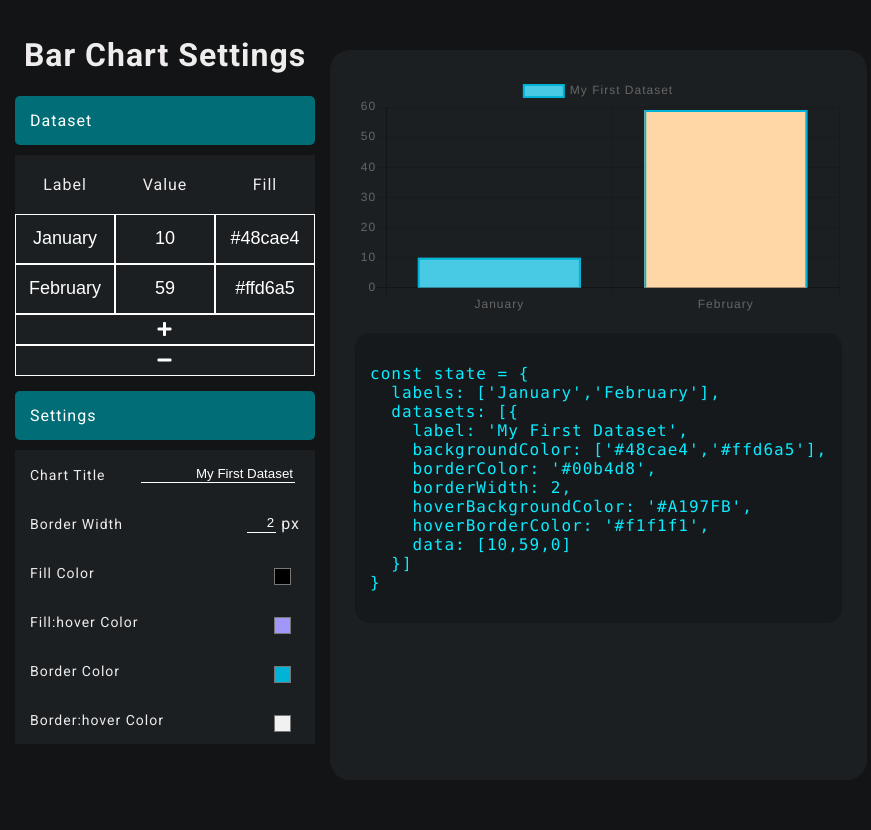
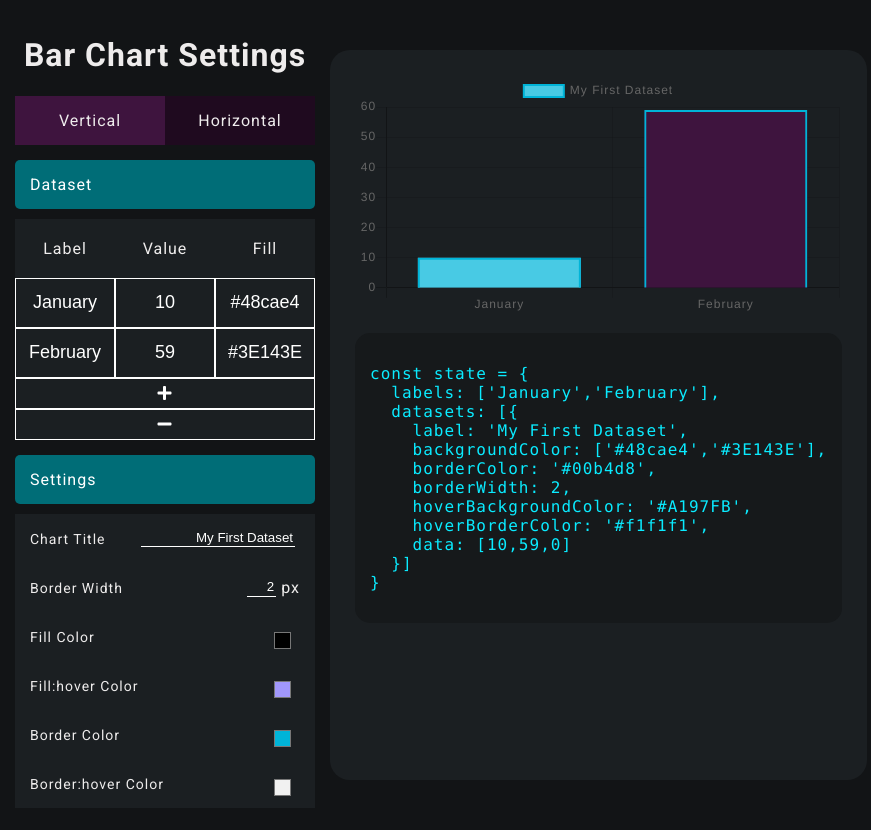
Before and after one commit to cristianscode/rechart-maker, a React (Create React App) app: page /bar in a window 1280 px wide. Shown: the whole page, without its empty margins (0-871 px from the left). Built offline with nearby package versions, Linux system fonts and the light colour scheme.

Commit message:
Toggle Btwn Horizontal Bar Charts and Vertical

```diff
--- a/src/App.css
+++ b/src/App.css
@@ -166,3 +166,15 @@ a{
 .add-input:hover{
     background-color: rgba(206, 206, 206, 0.822);
 }
+
+.barType{
+    width: 50%;
+    text-align: center;
+    padding: 15px;
+    cursor: pointer;
+    background-color: #1F0A1F;
+}
+
+.barType.active{
+    background-color: #3E143E;
+}
--- a/src/_components/chart-settings/bar-settings.js
+++ b/src/_components/chart-settings/bar-settings.js
@@ -20,14 +20,28 @@ class BarSettings extends React.Component {
         this.state = {
             labels: ['January', 'February'],
             chartTitle: "My First Dataset",
+            chartType: "Vertical",
             borderWidth: 2,
-            fillColor: ["#48cae4", "#ffd6a5"],
+            fillColor: ["#48cae4", "#3E143E"],
             fillHover: "#A197FB",
             borderColor: "#00b4d8",
             borderHover: "#f1f1f1",
             data: [10, 59, 0]
         }
 
+    }
+
+    toggleBarType(type) {
+        this.setState(prevState => {
+            if(type == "Vertical") {
+                document.getElementById("verticalBar").className = "barType active";
+                document.getElementById("horizontalBar").className = "barType";
+            }else{
+                document.getElementById("horizontalBar").className = "barType active";
+                document.getElementById("verticalBar").className = "barType";
+            }
+            return {chartType: type}
+        })
     }
 
     datasetChanged = (event, key, index) => {
@@ -132,9 +146,12 @@ class BarSettings extends React.Component {
     render = () => {
         return (
             <div style={{ display: "flex" }}>
-
                 <div className="settings-sidebar">
                     <h1 className="text-center">Bar Chart Settings</h1>
+                    <div style={{ display: "flex", marginBottom: 15 }}>
+                        <div id="verticalBar" className="barType active" onClick={() => this.toggleBarType("Vertical")}>Vertical</div>
+                        <div id="horizontalBar" className="barType" onClick={() => this.toggleBarType("Horizontal")}>Horizontal</div>
+                    </div>
                     <div>
                         <div className="settings-option-title" onClick={() => this.toggleSettings("dataset-dropdown")}>Dataset</div>
                         <div className="dataset-table" id="dataset-dropdown">
--- a/src/_components/chart-types/bar-chart.js
+++ b/src/_components/chart-types/bar-chart.js
@@ -23,6 +23,12 @@ function SettingsToString(props) {
     )
 }
 
+function GetChart(props){
+    if(props.type == "Vertical")
+        return <Bar data={props.state} />
+    return <HorizontalBar data={props.state} />
+}
+
 function BarChart(props) {
     const state = {
         labels: props.values.labels,
@@ -44,7 +50,9 @@ function BarChart(props) {
         <div className="chart-container">
             {/* <BarSettings /> */}
             <div className="right-side">
-                <div className="center"><Bar data={state} /></div>
+                <div className="center">
+                    <GetChart state={state} type={props.values.chartType} />
+                </div>
                 <div className="code-container">
                     <code id="code-state">
                         <SettingsToString state={state} />
```
